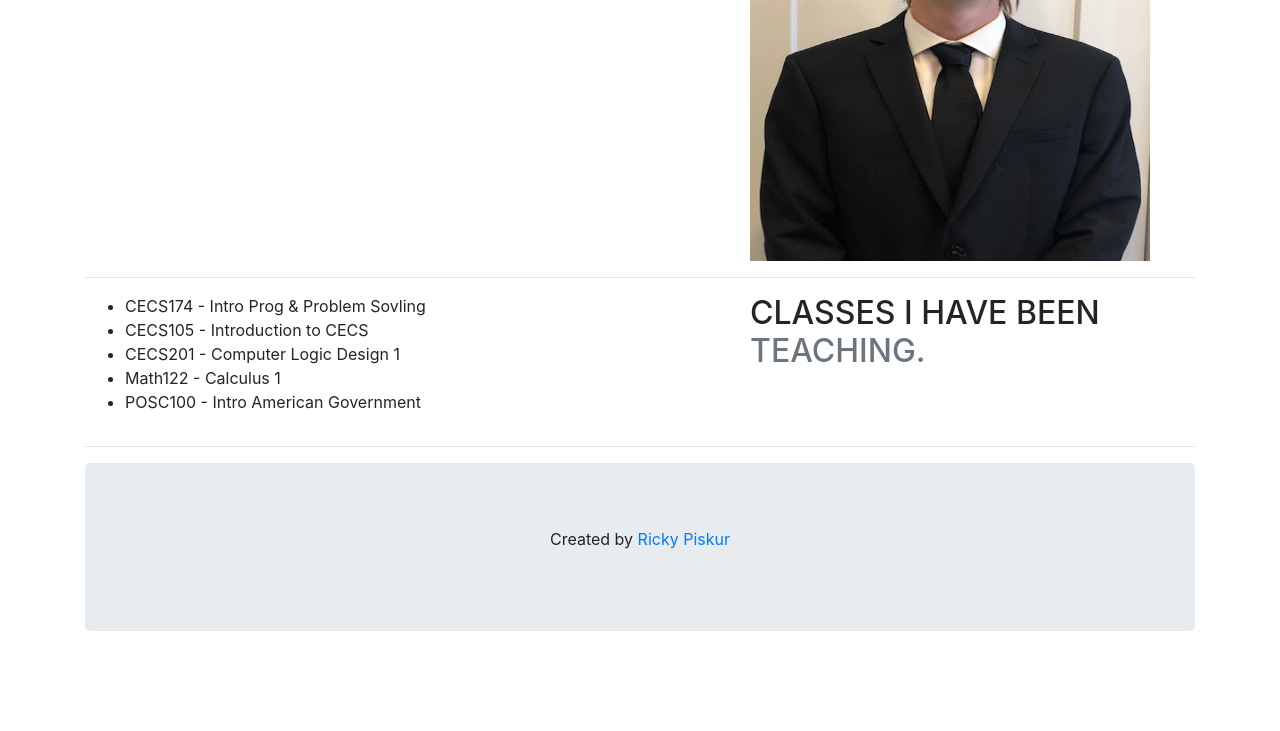
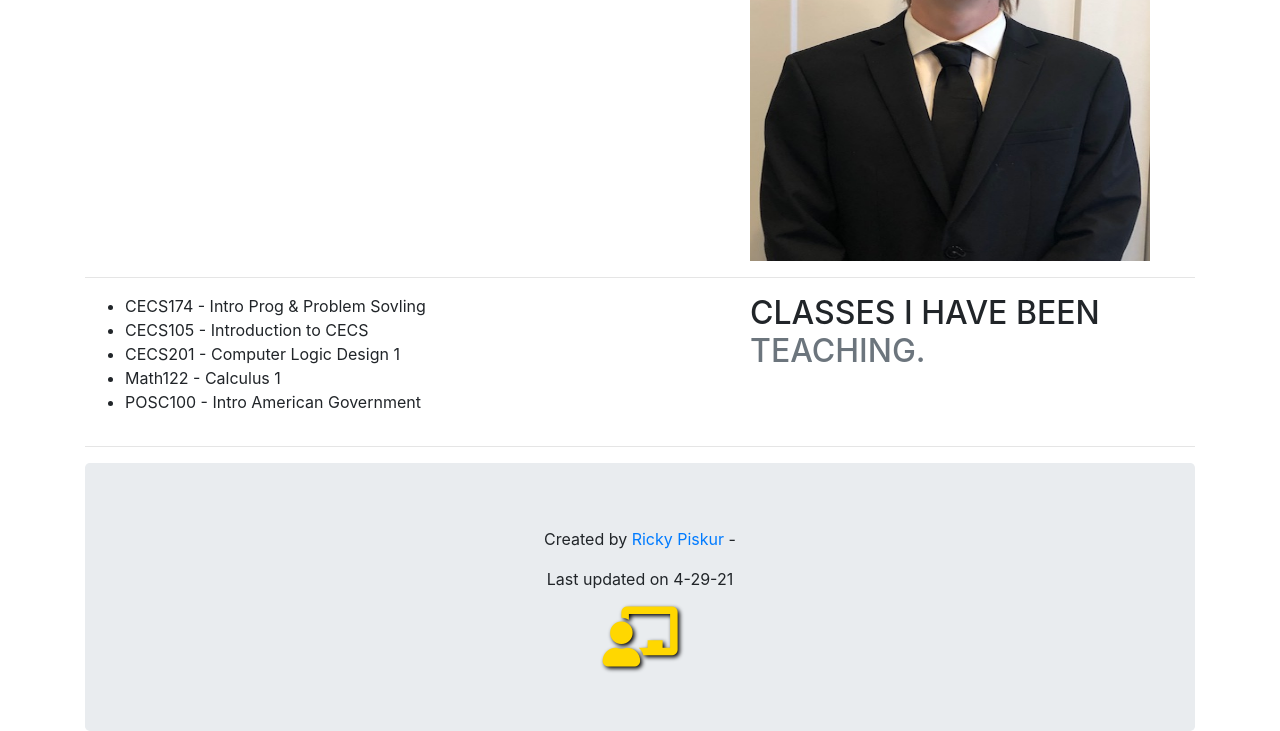
Before and after one commit to Ricky-Piskur/CECS-105-Bootstrap, a plain HTML site: page index.html in a window 1280 px wide. Shown: the part 438-1169 px from the top of the page. Before the commit the page ends 1069 px from the top, so only its background shows below. Drawn offline with nearby package versions, Linux system fonts and the light colour scheme.

Commit message:
Update index.html

```diff
--- a/index.html
+++ b/index.html
@@ -59,7 +59,8 @@
    <hr class="featurette-divider">
 
 <div class="jumbotron text-center" style="margin-bottom:0">
-  <p>Created by <a href="mailto:Ricky.Piskur@student.csulb.edu">Ricky Piskur</a>
+  <p>Created by <a href="mailto:Ricky.Piskur@student.csulb.edu">Ricky Piskur</a> - <p>Last updated on 4-29-21</p>
+    <i class="fas fa-chalkboard-teacher" style="font-size:60px;color:gold;text-shadow:2px 2px 4px #000000;"></i>
 
 </div>
     </div>
```
